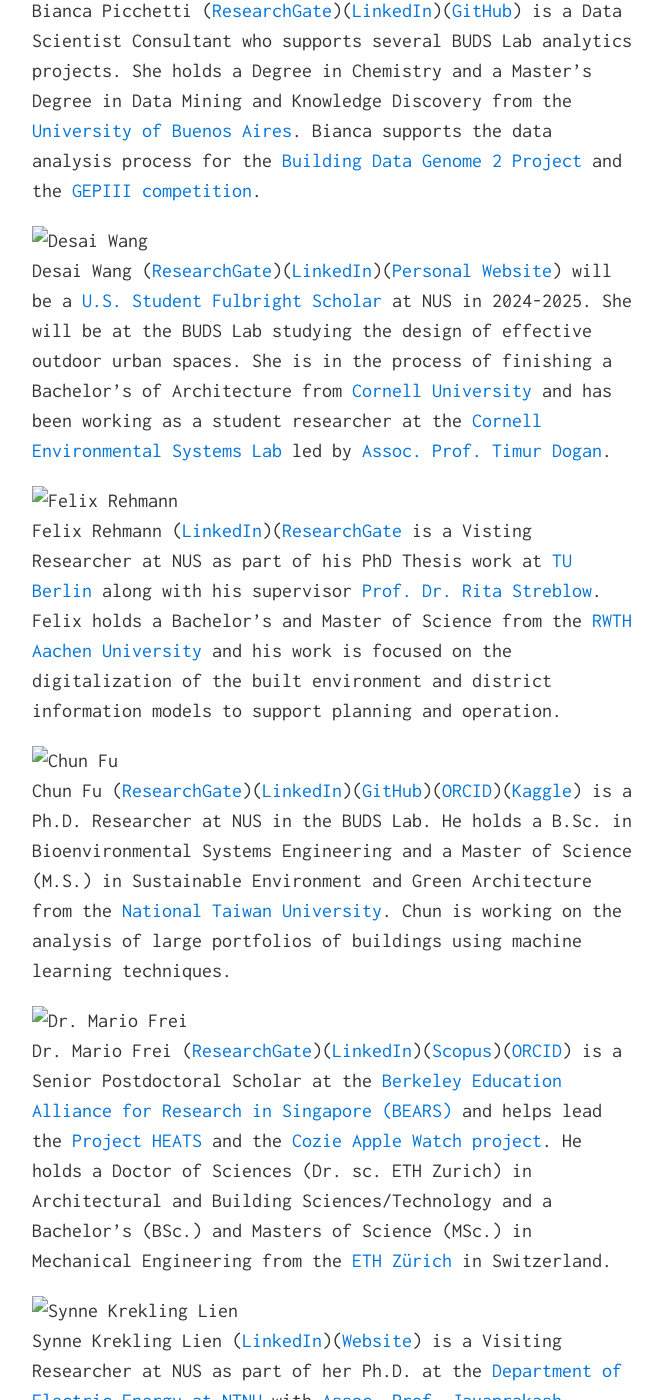
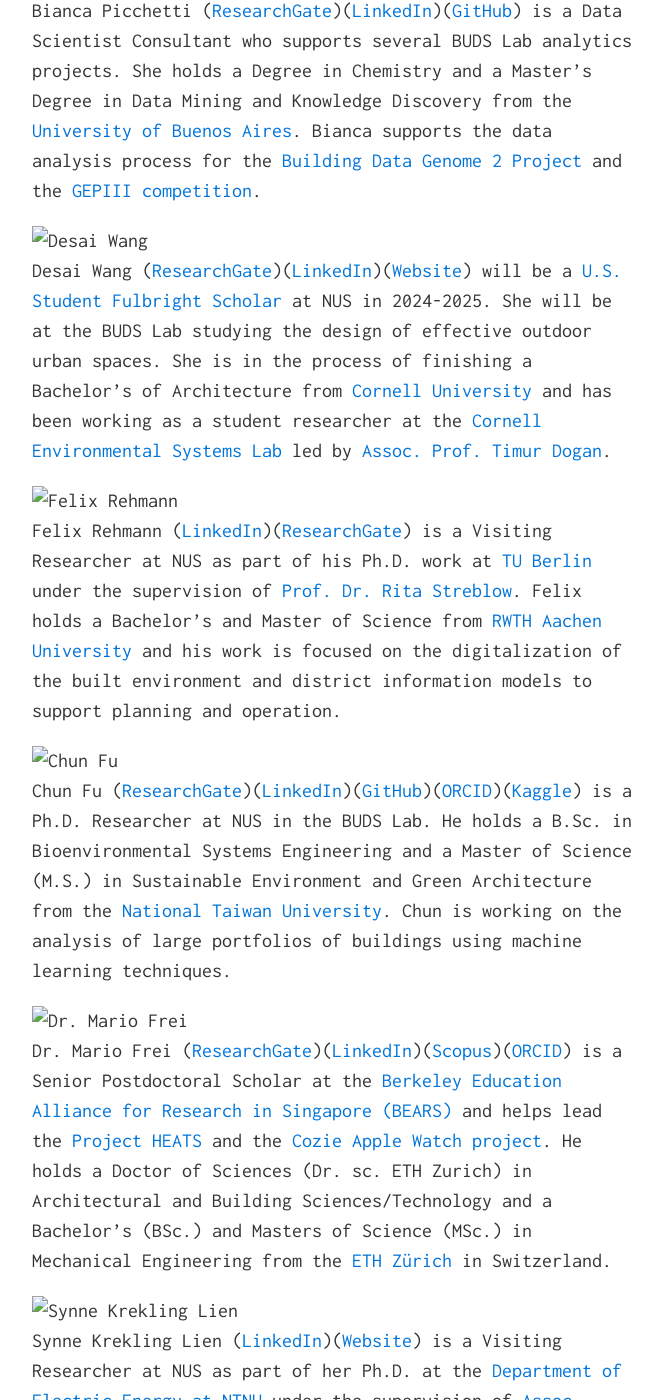
Before and after one commit to buds-lab/buds-lab.github.io, a Jekyll site: the page built from index.md, in a window 1280 px wide and 1400 px high, scrolled down 5144 px. Shown: the whole window, without its empty margins (308-970 px from the left). Built offline with Jekyll 4.4.1, drawn with Linux system fonts in a browser that asks for light colours; some of the changed text lies outside the part shown.

Commit message:
polishing

```diff
--- a/index.md
+++ b/index.md
@@ -82,10 +82,10 @@ Ben Gottkehaskamp ([ResearchGate](https://www.researchgate.net/profile/Ben-Gottk
 Bianca Picchetti ([ResearchGate](https://www.researchgate.net/profile/Bianca-Picchetti){:target="_blank"})([LinkedIn](https://www.linkedin.com/in/biami/){:target="_blank"})([GitHub](https://github.com/ponybiam){:target="_blank"}) is a Data Scientist Consultant who supports several BUDS Lab analytics projects. She holds a Degree in Chemistry and a Master's Degree in Data Mining and Knowledge Discovery from the [University of Buenos Aires](http://www.uba.ar/internacionales/index.php?lang=en){:target="_blank"}. Bianca supports the data analysis process for the [Building Data Genome 2 Project](https://github.com/buds-lab/building-data-genome-project-2){:target="_blank"} and the [GEPIII competition](https://www.kaggle.com/c/ashrae-energy-prediction){:target="_blank"}.
 
 ![Desai Wang](buds-lab.github.io/desai.jpg)
-Desai Wang ([ResearchGate](https://www.researchgate.net/profile/Desai-Wang){:target="_blank"})([LinkedIn](https://www.linkedin.com/in/desaiwang/){:target="_blank"})([Personal Website](http://desaiwang.com/){:target="_blank"}) will be a [U.S. Student Fulbright Scholar](https://www.cies.org/){:target="_blank"} at NUS in 2024-2025. She will be at the BUDS Lab studying the design of effective outdoor urban spaces. She is in the process of finishing a Bachelor's of Architecture from [Cornell University](https://aap.cornell.edu/academics/architecture){:target="_blank"} and has been working as a student researcher at the [Cornell Environmental Systems Lab](https://es.aap.cornell.edu/){:target="_blank"} led by [Assoc. Prof. Timur Dogan](https://aap.cornell.edu/people/timur-dogan){:target="_blank"}.
+Desai Wang ([ResearchGate](https://www.researchgate.net/profile/Desai-Wang){:target="_blank"})([LinkedIn](https://www.linkedin.com/in/desaiwang/){:target="_blank"})([Website](http://desaiwang.com/){:target="_blank"}) will be a [U.S. Student Fulbright Scholar](https://www.cies.org/){:target="_blank"} at NUS in 2024-2025. She will be at the BUDS Lab studying the design of effective outdoor urban spaces. She is in the process of finishing a Bachelor's of Architecture from [Cornell University](https://aap.cornell.edu/academics/architecture){:target="_blank"} and has been working as a student researcher at the [Cornell Environmental Systems Lab](https://es.aap.cornell.edu/){:target="_blank"} led by [Assoc. Prof. Timur Dogan](https://aap.cornell.edu/people/timur-dogan){:target="_blank"}.
 
 ![Felix Rehmann](buds-lab.github.io/felix.png)
-Felix Rehmann ([LinkedIn](https://de.linkedin.com/in/felix-rehmann-5a15a117a){:target="_blank"})([ResearchGate](https://www.researchgate.net/profile/Felix-Rehmann{:target="_blank"}) is a Visting Researcher at NUS as part of his PhD Thesis work at [TU Berlin](https://www.tu.berlin/en/){:target="_blank"} along with his supervisor [Prof. Dr. Rita Streblow](https://www.digital-future.berlin/ueber-uns/professorinnen/prof-dr-rita-streblow/){:target="_blank"}. Felix holds a Bachelor's and Master of Science from the [RWTH Aachen University](https://www.rwth-aachen.de/go/id/a/?lidx=1) and his work is focused on the digitalization of the built environment and district information models to support planning and operation.
+Felix Rehmann ([LinkedIn](https://de.linkedin.com/in/felix-rehmann-5a15a117a){:target="_blank"})([ResearchGate](https://www.researchgate.net/profile/Felix-Rehmann{:target="_blank"})) is a Visiting Researcher at NUS as part of his Ph.D. work at [TU Berlin](https://www.tu.berlin/en/){:target="_blank"} under the supervision of [Prof. Dr. Rita Streblow](https://www.digital-future.berlin/ueber-uns/professorinnen/prof-dr-rita-streblow/){:target="_blank"}. Felix holds a Bachelor's and Master of Science from [RWTH Aachen University](https://www.rwth-aachen.de/go/id/a/?lidx=1) and his work is focused on the digitalization of the built environment and district information models to support planning and operation.
 
 ![Chun Fu](buds-lab.github.io/fuchun.png)
 Chun Fu ([ResearchGate](https://www.researchgate.net/profile/Chun_Fu5){:target="_blank"})([LinkedIn](https://www.linkedin.com/in/chun-fu/){:target="_blank"})([GitHub](https://github.com/PatrickFu0302/){:target="_blank"})([ORCID](https://orcid.org/0000-0002-6152-3257){:target="_blank"})([Kaggle](https://www.kaggle.com/patrick0302){:target="_blank"}) is a Ph.D. Researcher at NUS in the BUDS Lab. He holds a B.Sc. in Bioenvironmental Systems Engineering and a Master of Science (M.S.) in Sustainable Environment and Green Architecture from the [National Taiwan University](https://www.ntu.edu.tw/english/){:target="_blank"}. Chun is working on the analysis of large portfolios of buildings using machine learning techniques.
@@ -96,11 +96,11 @@ Dr. Mario Frei ([ResearchGate](https://www.researchgate.net/profile/Mario_Frei){
 <!-- is a Research Fellow at NUS in the BUDS Lab. He holds a Doctor of Sciences (Dr. sc. ETH Zurich) in Architectural and Building Sciences/Technology and a Bachelor's (BSc.) and Masters of Science (MSc.) in Mechanical Engineering from the [ETH Z&uuml;rich](http://bit.ly/2nsD908){:target="_blank"} in Switzerland. Mario is the equivalent of the BUDS Lab *Oberassistent* (Senior Researcher) as he ties together all the technologies being developed through his leadership in the Digital Twin Project. He is an expert in hardware prototyping, engineering, design, and navigating admin policies. -->
 
 ![Synne Krekling Lien](buds-lab.github.io/synne.png)
-Synne Krekling Lien ([LinkedIn](https://www.linkedin.com/in/synne-krekling-lien-6345b289/){:target="_blank"})([Website](https://www.ntnu.edu/employees/synne.k.lien){:target="_blank"}) is a Visiting Researcher at NUS as part of her Ph.D. at the [Department of Electric Energy at NTNU](https://www.ntnu.edu/iel){:target="_blank"} with [Assoc. Prof. Jayaprakash Rajasekharan](https://www.ntnu.edu/employees/jayaprakash.rajasekharan){:target="_blank"}. Synne holds a M.Sc. of Energy and Environmental Engineering from the NTNU and is also Researcher at [SINTEF](https://www.sintef.no/en/){:target="_blank"}. Her work is part of the [COFACTOR Project](https://www.sintef.no/en/projects/2021/cofactor/){:target="_blank"} that focuses on improving grid planning and the design of buildings.
+Synne Krekling Lien ([LinkedIn](https://www.linkedin.com/in/synne-krekling-lien-6345b289/){:target="_blank"})([Website](https://www.ntnu.edu/employees/synne.k.lien){:target="_blank"}) is a Visiting Researcher at NUS as part of her Ph.D. at the [Department of Electric Energy at NTNU](https://www.ntnu.edu/iel){:target="_blank"} under the supervision of [Assoc. Prof. Jayaprakash Rajasekharan](https://www.ntnu.edu/employees/jayaprakash.rajasekharan){:target="_blank"}. Synne holds a M.Sc. of Energy and Environmental Engineering from the NTNU and is also Researcher at [SINTEF](https://www.sintef.no/en/){:target="_blank"}. Her work is part of the [COFACTOR Project](https://www.sintef.no/en/projects/2021/cofactor/){:target="_blank"} that focuses on improving grid planning and the design of buildings.
 
 
 ![Vu Nguyen](buds-lab.github.io/vu.png)
-Vu Nguyen ([LinkedIn](https://www.linkedin.com/in/vu-nguyen-2b461b7a/){:target="_blank"}) is a Visiting Researcher at NUS as part of his Master Thesis work at the [ETH Z&uuml;rich](http://bit.ly/2nsD908){:target="_blank"} with co-supervisor [Konrad Schindler](https://prs.igp.ethz.ch/group/people/person-detail.schindler.html){:target="_blank"}. Vu holds a Bachelor's of Computer Science from the ETH Zurich and his work is focused on the convergence of IoT, spatial and imaging data in the built environment.
+Vu Nguyen ([LinkedIn](https://www.linkedin.com/in/vu-nguyen-2b461b7a/){:target="_blank"}) is a Visiting Researcher at NUS as part of his Master Thesis work at the [ETH Z&uuml;rich](http://bit.ly/2nsD908){:target="_blank"} with co-supervisor [Prof. Dr. Konrad Schindler](https://prs.igp.ethz.ch/group/people/person-detail.schindler.html){:target="_blank"}. Vu holds a Bachelor's of Computer Science from the ETH Zurich and his work is focused on the convergence of IoT, spatial and imaging data in the built environment.
 
 ![Wenhao Zhang](buds-lab.github.io/wenhao.png)
 Wenhao Zhang ([Google Scholar](https://scholar.google.com/citations?&user=11jU6YIAAAAJ&view_op=list_works&gmla=AJ1KiT15x5zG5pwAi9ltAHo9xzvBLUt1nbL4_fvxGavo9erbICjtAB8INOcjJlwxJXgDYfPew7f24Dqt4LMuwEkA-3nX3oxYbttcTgCuugg){:target="_blank"})([Github](https://github.com/WENHA0ZHANG){:target="_blank"})([ResearchGate](https://www.researchgate.net/profile/Wenhao-Zhang-55){:target="_blank"})([LinkedIn](https://www.linkedin.com/in/wenhao-zhang-861490257/){:target="_blank"}) is a Ph.D. Researcher at NUS in the BUDS Lab. He holds a Bachelor of Engineering in Architectural Environment Engineering at the [University of Nottingham, Ningbo](https://www.nottingham.edu.cn/en/index.aspx){:target="_blank"} and a Master of Engineering from the [University College London](https://www.ucl.ac.uk/){:target="_blank"}. Wenhao is working on the application of reinforcement learning towards the improvement of sleep environments.
```
Also changed, not shown: other parts of index.md (+1 -1 lines).
